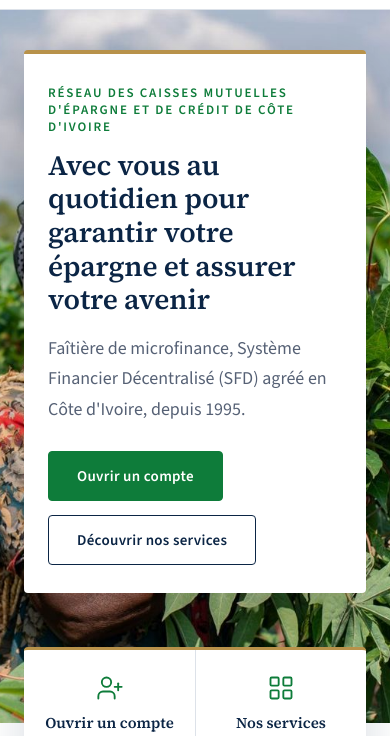
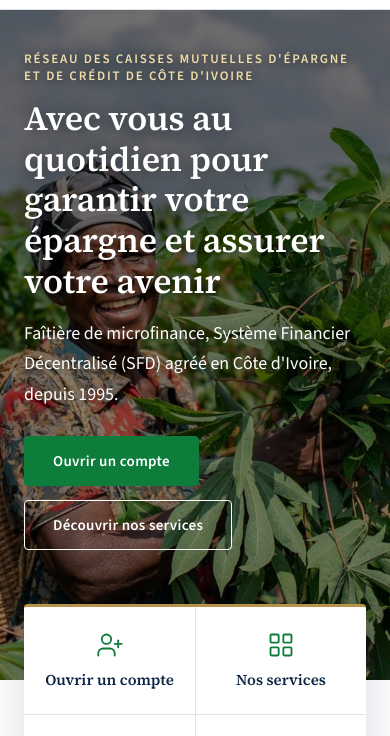
Before and after one commit to kouakoumark9-blip/Rcmec-ci, a plain HTML site: page index.html in a window 390 px wide. Shown: the part 103-839 px from the top of the page. Drawn offline with nearby package versions, Linux system fonts and the light colour scheme.

Commit message:
Hero : texte écrit directement sur la photo, sans encadré
Co-Authored-By: Claude Sonnet 5.5 <noreply@anthropic.com>
Claude-Session: https://claude.ai/code/session_01K1xcQ7B4sRoLCdGWBYMnUP

```diff
--- a/css/style.css
+++ b/css/style.css
@@ -337,3 +337,16 @@ input:focus,select:focus,textarea:focus{border-color:var(--green);outline:0;box-
 }
 .btn--outline{background:transparent;border-color:var(--navy);color:var(--navy)}
 .btn--outline:hover{background:var(--navy);border-color:var(--navy);color:#fff}
+
+/* ===== hero : texte directement sur la photo ===== */
+.hero2{background:linear-gradient(90deg,rgba(0,0,0,.5) 0%,rgba(0,0,0,.28) 42%,rgba(0,0,0,0) 68%),var(--img) 50% 35%/cover no-repeat}
+.hero2__card{background:transparent;padding:0;box-shadow:none;border-top:0;border-radius:0;max-width:640px}
+.hero2 .hero2__card .kicker{color:#f0dca8;text-shadow:0 1px 8px rgba(0,0,0,.55)}
+.hero2 .hero2__card h1{color:#fff;font-size:clamp(34px,4.6vw,58px);text-shadow:0 2px 18px rgba(0,0,0,.5)}
+.hero2__card .lead{color:#fff;text-shadow:0 1px 12px rgba(0,0,0,.55)}
+.hero2__card .btn--outline{background:transparent;border-color:#fff;color:#fff}
+.hero2__card .btn--outline:hover{background:#fff;color:var(--navy)}
+@media(max-width:640px){
+  .hero2{background:linear-gradient(180deg,rgba(0,0,0,.52),rgba(0,0,0,.4)),var(--img) 70% 30%/cover no-repeat}
+  .hero2__card{padding:0}
+}
```
